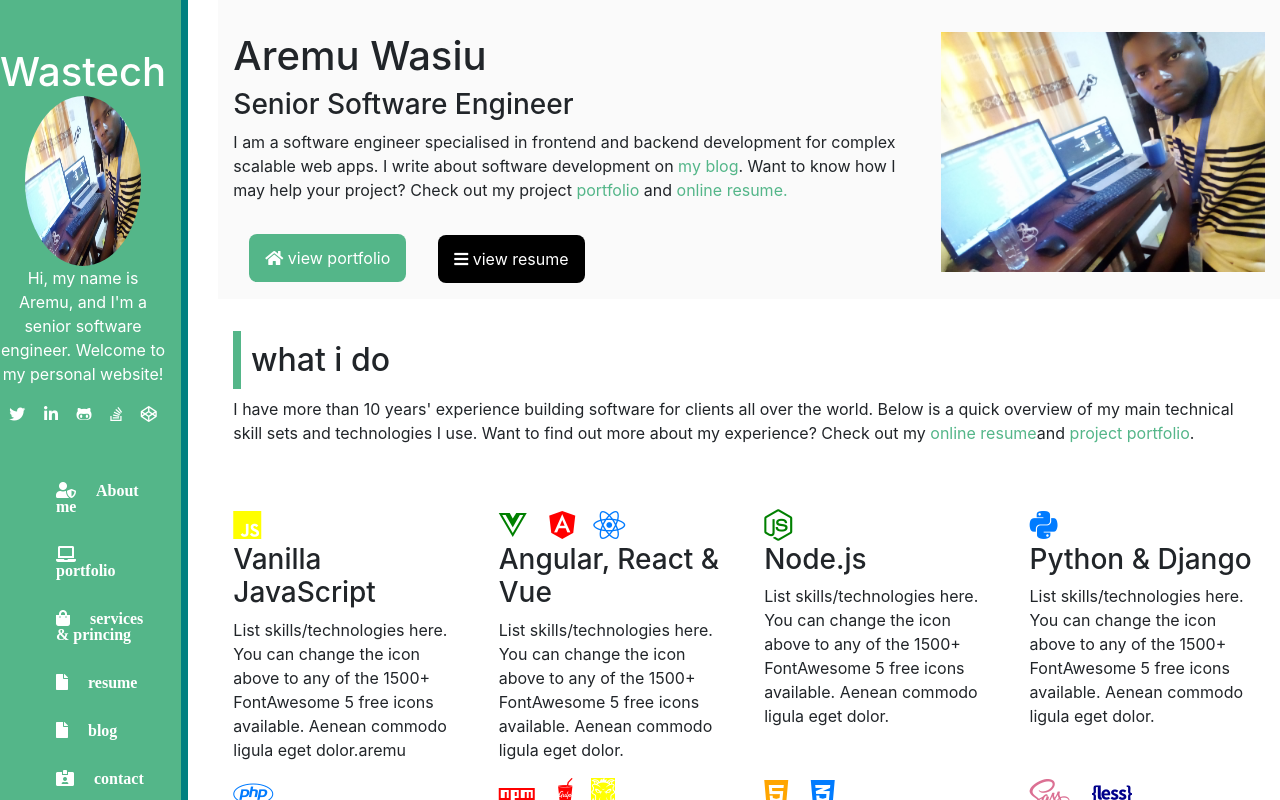
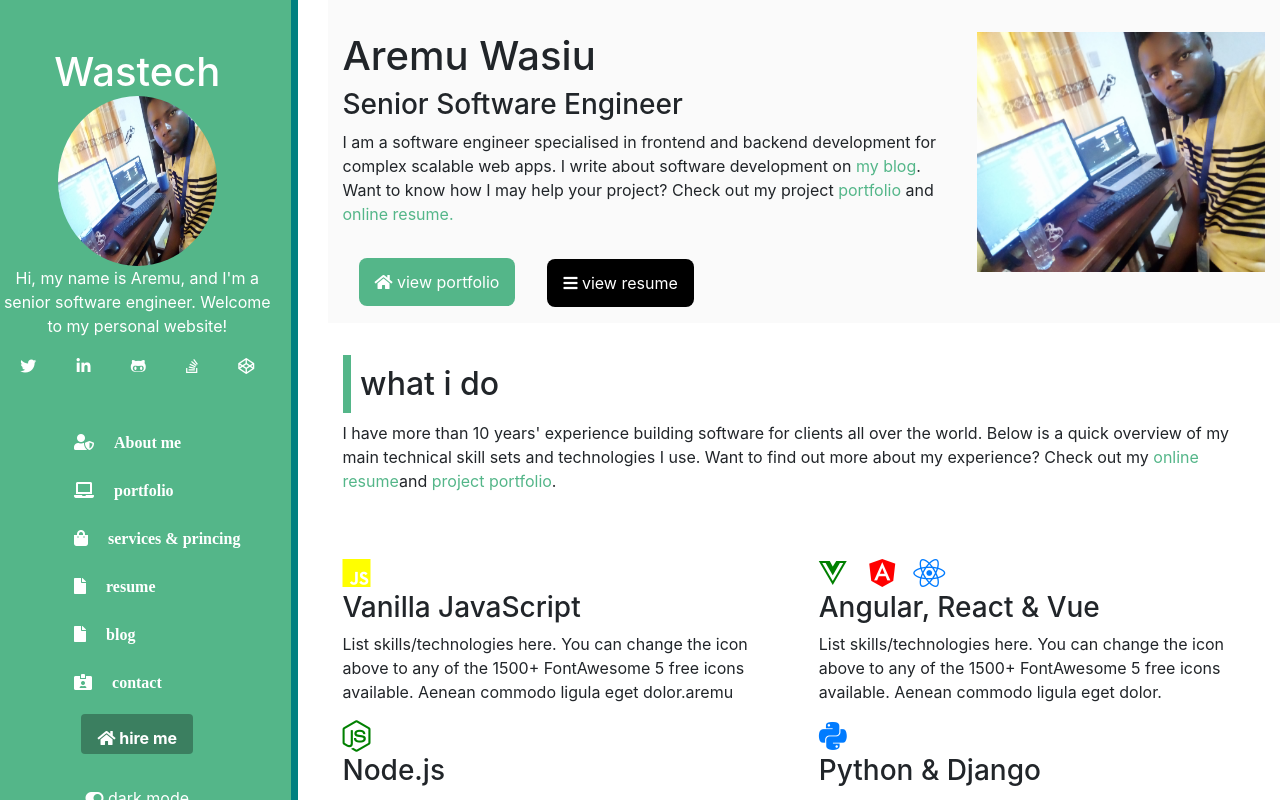
Before and after one commit to wastech/devblog, a Vue app: page / in a window 1280 px wide. Shown: the top 800 px of the page. Built offline with nearby package versions, Linux system fonts and the light colour scheme.

Commit message:
i worked on responsiveness

```diff
--- a/src/App.vue
+++ b/src/App.vue
@@ -1,10 +1,10 @@
 <template>
 <div id="app">
     <div class="row">
-        <div class="  col-sm-2">
+        <div class="  col-sm-2 col-md-3">
             <LeftSideNav/>
         </div>
-		 <div class="col-sm-10 " >
+		 <div class="col-sm-10 col-md-9 " >
            <router-view />
         </div>
 
--- a/src/components/experience.vue
+++ b/src/components/experience.vue
@@ -2,7 +2,7 @@
 <div class="container">
     <div class="main">
         <div class="row">
-            <div class="col-sm-3 col-6" v-for="(icon,i) in icons" v-bind:key="i">
+            <div class="col-sm-3 col-12 col-md-6"  v-for="(icon,i) in icons" v-bind:key="i">
                 <a :class="icon.icon" href="#home"></a>&nbsp; &nbsp;&nbsp;
                 <a :class="icon.icon1" href="#home"></a>&nbsp;&nbsp;&nbsp;
                 <a :class="icon.icon2" href="#home"></a>
@@ -13,8 +13,9 @@
                     <a>{{icon.text}}</a>
                 </p>
             </div>
-            <button type="button" class="btn btn-success mt-5 mb-5 text-center" style="margin:0 auto;">Services & pricing</button>
+
         </div>
+		<button type="button" class="btn btn-success mt-5 mb-5 text-center" style="margin:0 auto;">Services & pricing</button>
     </div>
     <!-- <div class="body">
         <ul class="list">
```
Also changed, not shown: 1 other file (tests, documents, lock files or other folders).
